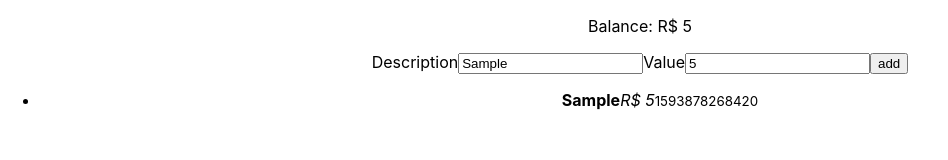
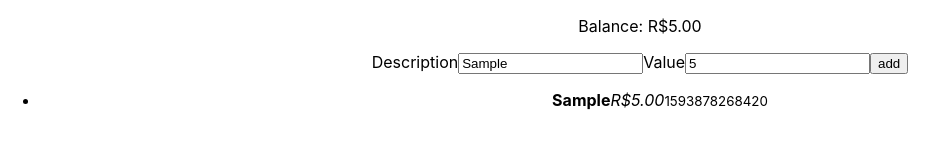
Before and after one commit to renatoalencar/transactions, a React (Create React App) app: page / in a window 1280 px wide. Both pictures are taken after typing "Sample", "5" into the empty fields and a click on the button "add". Shown: the top 160 px of the page, without its empty margins (0-948 px from the left). Built offline with nearby package versions, Linux system fonts and the light colour scheme.

Commit message:
Use Intl support to format currency
In the tests I assumed the current locale is en-US,
because this is the locale used on jsdom.

```diff
--- a/src/components/Balance.js
+++ b/src/components/Balance.js
@@ -1,9 +1,11 @@
 import React, { memo } from 'react';
+
+import { formatCurrency } from '../util';
 
 function Balance({ transactions }) {
   const total = transactions.map(t => t.value).reduce((a, b) => a + b, 0);
 
-  return <p>Balance: R$ {total}</p>;
+  return <p>Balance: {formatCurrency(total)}</p>;
 }
 
 export default memo(Balance);
--- a/src/components/TransactionList.js
+++ b/src/components/TransactionList.js
@@ -1,4 +1,6 @@
 import React, { memo } from 'react';
+
+import { formatCurrency } from '../util';
 
 function compareTransactions(a, b) {
   return b.createdAt - a.createdAt;
@@ -10,7 +12,7 @@ function TransactionList({ transactions }) {
      {transactions.sort(compareTransactions).map((t) =>
         <li key={t.id} data-time={t.createdAt}>
           <b>{t.description}</b>
-          <i>R$ {t.value}</i>
+          <i>{formatCurrency(t.value)}</i>
 
           <small>{t.createdAt}</small>
         </li>
--- /dev/null
+++ b/src/util.js
@@ -0,0 +1,6 @@
+export function formatCurrency(value) {
+  return Intl.NumberFormat(navigator.language, {
+    style: 'currency',
+    currency: 'BRL',
+  }).format(value);
+}
```
Also changed, not shown: 2 other files (tests, documents, lock files or other folders).
